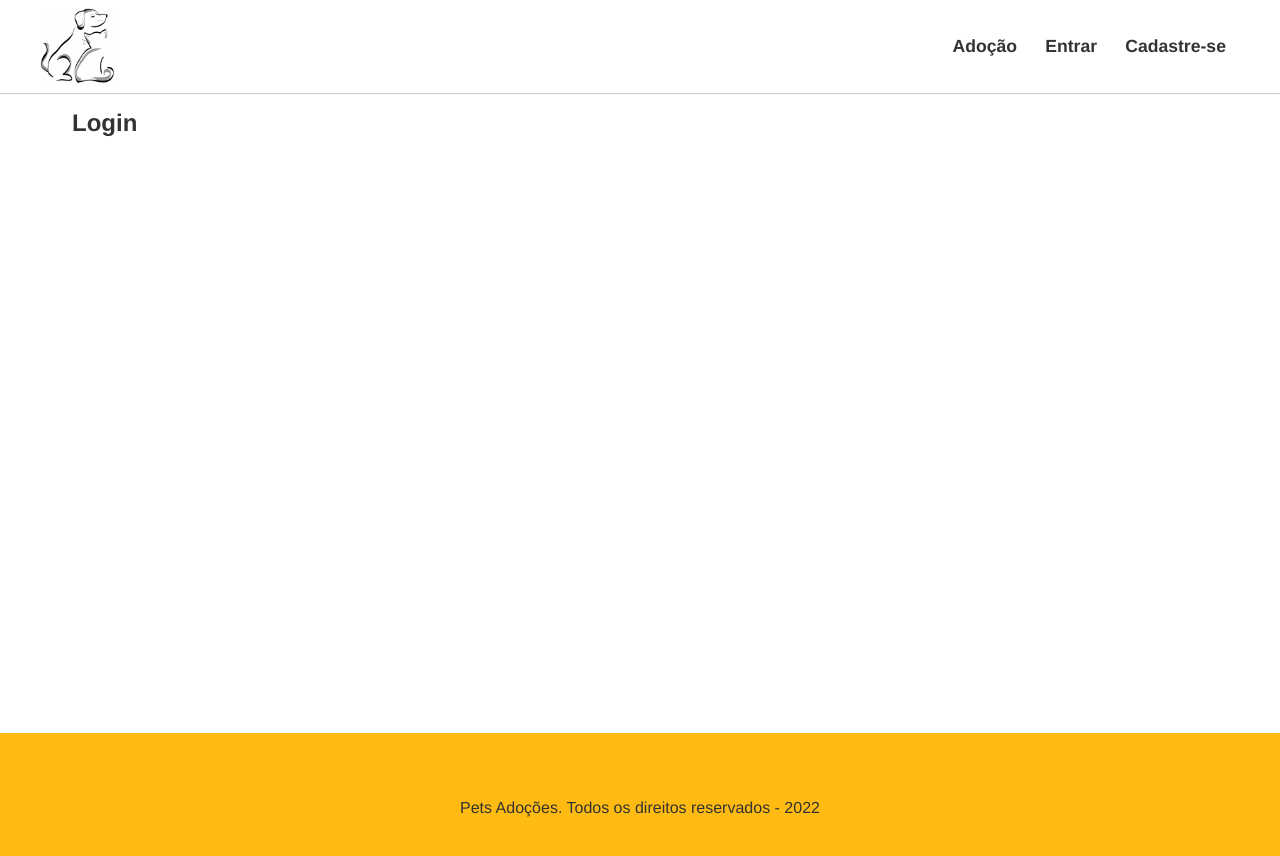
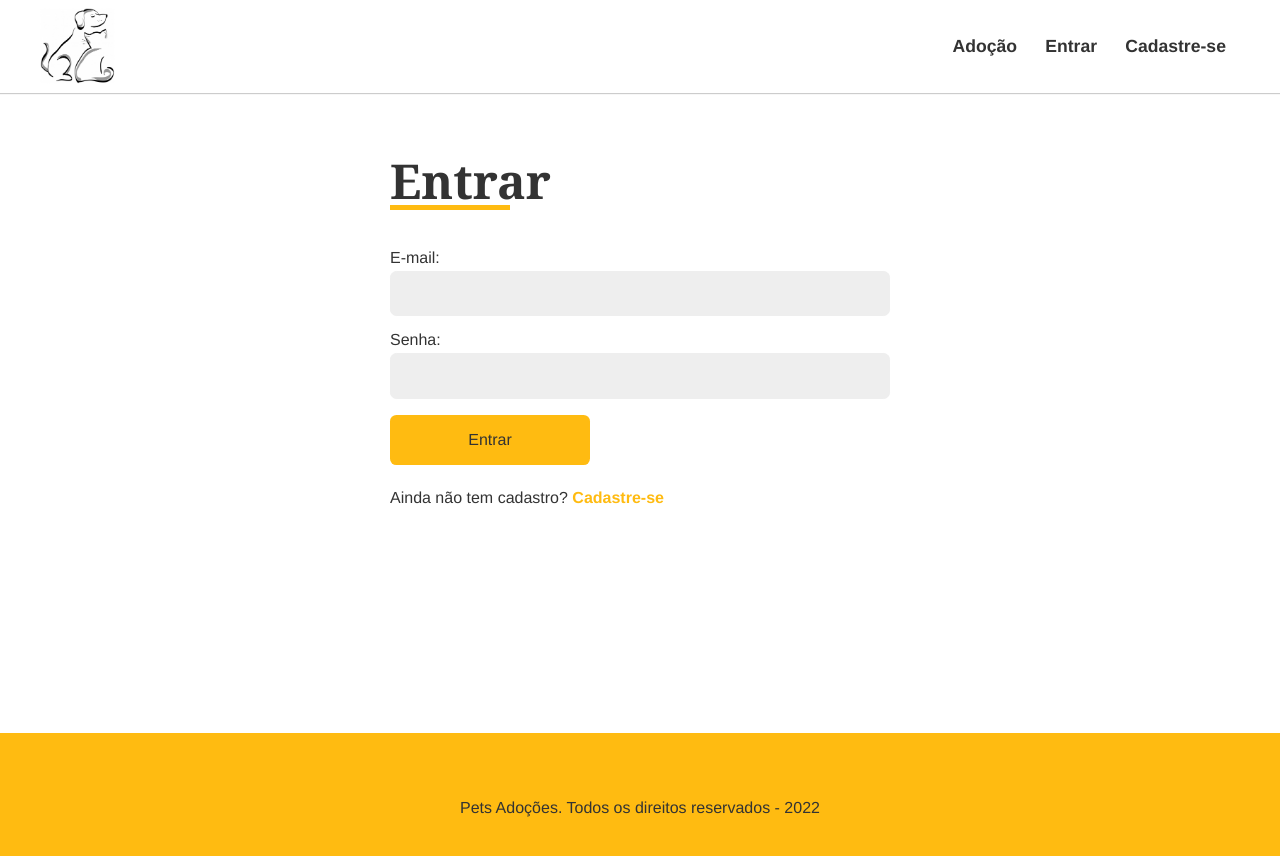
Before and after one commit to juniorsilvacc/pet-adoption, a React (Create React App) app in the folder frontend/: page /login in a window 1280 px wide. Shown: the top 856 px of the page. Built offline with nearby package versions, Linux system fonts and the light colour scheme.

Commit message:
feat: creation page login

```diff
--- a/frontend/src/components/pages/Login/index.js
+++ b/frontend/src/components/pages/Login/index.js
@@ -1,9 +1,39 @@
 import React from "react";
+import { Link } from "react-router-dom";
+import Input from "../../form/Input";
+import { Container, Title, Line, Button, Text } from "./styles";
 
 export default function Login() {
+  function handleOnChange(e) {}
+
   return (
-    <section>
-      <h1>Login</h1>
-    </section>
+    <Container>
+      <Title>Entrar</Title>
+      <Line></Line>
+      <form action="">
+        <Input
+          text="E-mail"
+          type="email"
+          name="email"
+          handleOnChange={handleOnChange}
+        />
+
+        <Input
+          text="Senha"
+          type="password"
+          name="password"
+          handleOnChange={handleOnChange}
+        />
+
+        <Button type="submit" value="Entrar" />
+      </form>
+
+      <Text>
+        Ainda não tem cadastro?{" "}
+        <Link to="/register" style={{ color: "#fb1", fontWeight: "bold" }}>
+          Cadastre-se
+        </Link>{" "}
+      </Text>
+    </Container>
   );
 }
--- a/frontend/src/components/pages/Login/styles.js
+++ b/frontend/src/components/pages/Login/styles.js
@@ -0,0 +1,43 @@
+import styled from "styled-components";
+
+export const Container = styled.div`
+  max-width: 500px;
+  margin: 0 auto;
+`;
+
+export const Title = styled.h1`
+  font-family: var(--type-second);
+  line-height: 1;
+  font-size: 3em;
+  margin-top: 1em;
+`;
+
+export const Line = styled.div`
+  content: " ";
+  width: 120px;
+  height: 5px;
+  background: #fb1;
+  margin-bottom: 2.5em;
+`;
+
+export const Button = styled.input`
+  width: 200px;
+  height: 50px;
+  font-size: 1em;
+  border-radius: 0.4em;
+  border: none;
+  background-color: #fb1;
+  cursor: pointer;
+  transition: 300ms;
+
+  &:hover,
+  &:focus {
+    outline: none;
+    box-shadow: 0 0 0 3px #fea, 0 0 0 4px #fb1;
+  }
+`;
+
+export const Text = styled.p`
+  font-size: 1em;
+  margin-top: 1.5em;
+`;
--- a/frontend/src/components/pages/Register/index.js
+++ b/frontend/src/components/pages/Register/index.js
@@ -1,6 +1,7 @@
 import React from "react";
+import { Link } from "react-router-dom";
 import Input from "../../form/Input";
-import { Container, Title, Line, Button } from "./styles";
+import { Container, Title, Line, Button, Text } from "./styles";
 
 export default function Register() {
   function handleOnChange(e) {}
@@ -47,6 +48,13 @@ export default function Register() {
 
         <Button type="submit" value="Cadastrar" />
       </form>
+
+      <Text>
+        Já tem cadastro?{" "}
+        <Link to="/login" style={{ color: "#fb1", fontWeight: "bold" }}>
+          Entrar
+        </Link>{" "}
+      </Text>
     </Container>
   );
 }
--- a/frontend/src/components/pages/Register/styles.js
+++ b/frontend/src/components/pages/Register/styles.js
@@ -36,3 +36,8 @@ export const Button = styled.input`
     box-shadow: 0 0 0 3px #fea, 0 0 0 4px #fb1;
   }
 `;
+
+export const Text = styled.p`
+  font-size: 1em;
+  margin-top: 1.5em;
+`;
```
